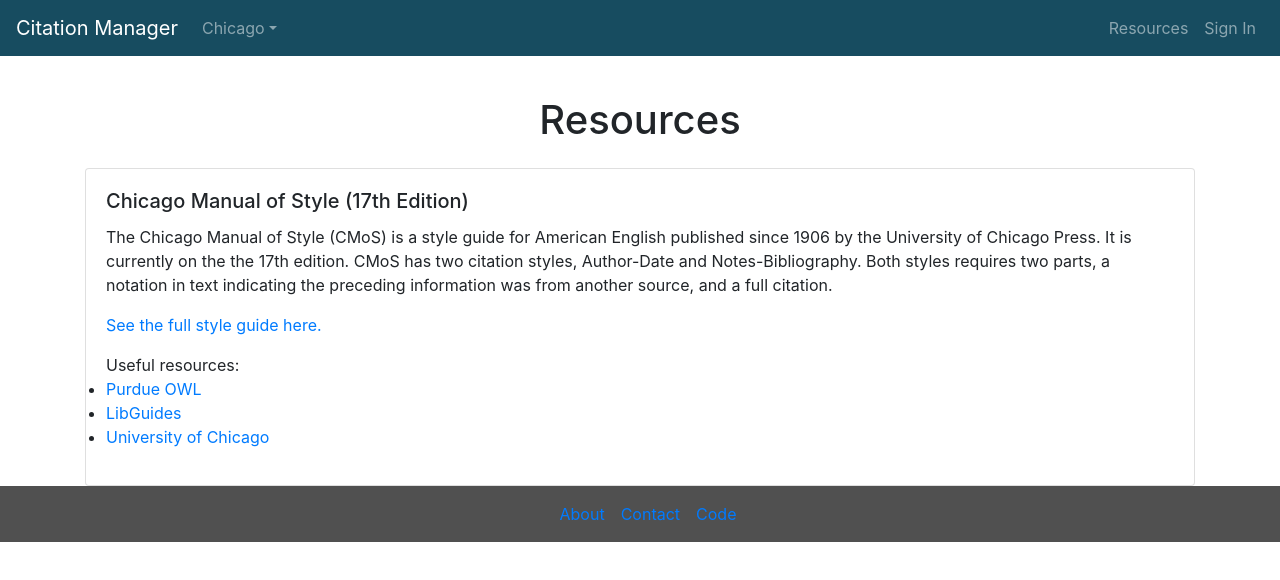
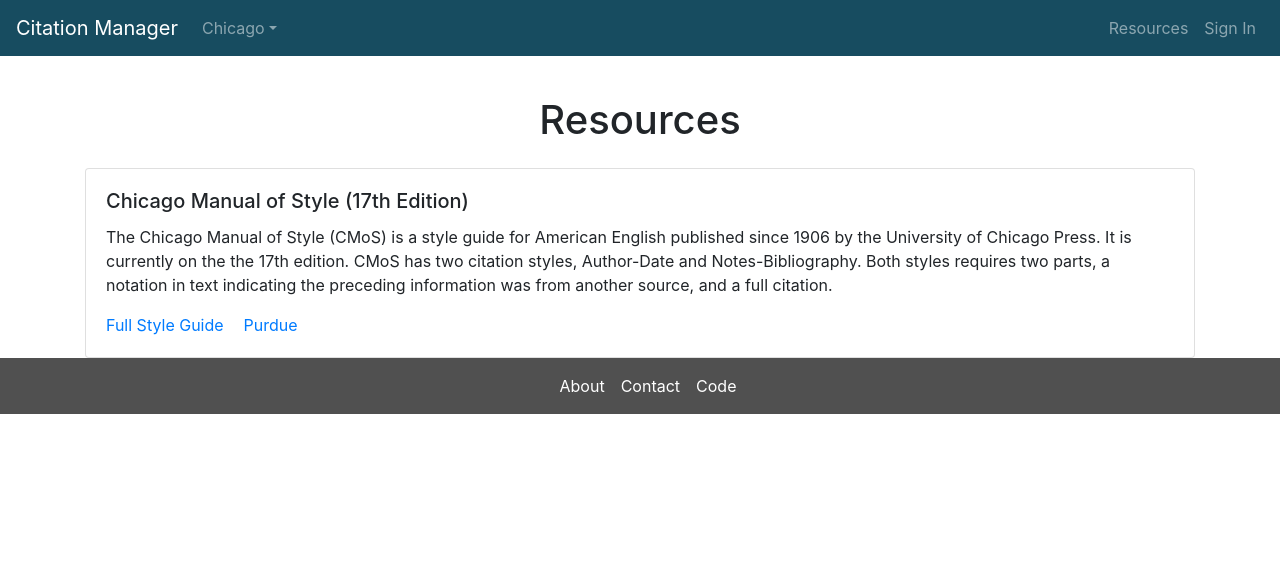
Before and after one commit to SoorajModi/Citation-Bot, a React (Create React App) app: page /resources in a window 1280 px wide. Shown: the top 580 px of the page. Built offline with nearby package versions, Linux system fonts and the light colour scheme.

Commit message:
CSS improvements

```diff
--- a/src/components/About.jsx
+++ b/src/components/About.jsx
@@ -8,27 +8,29 @@
       <h1 className="subpage-heading">About</h1>
       <div>
         <Card>
-          <Card>
-            <Card>
+          <div className="container">
             <Card.Title>Purpose</Card.Title>
             <Card.Text>
               The purpose of this website is to provide free and accurate citation generation for
               students working on projects utilizing Chicago Manual of Style (17th ed.).
             </Card.Text>
+          </div>
         </Card>
         <Card>
+          <div className="container">
             <Card.Title>Features</Card.Title>
             <Card.Text>
               Current features include generating note and bibliography citations for Books, Journals,
               Lectures, and Websites.
             </Card.Text>
+          </div>
         </Card>
         <Card>
+          <div className="container">
             <Card.Title>Upcoming Features</Card.Title>
             <Card.Text>Expanding sources to newspapers, recorded media, interviews, legal materials and more.</Card.Text>
             <Card.Text>Creating projects and saving citations for future use.</Card.Text>
-            </Card>
-          </Card>
+          </div>
         </Card>
       </div>
     </div>
--- a/src/components/Contact.jsx
+++ b/src/components/Contact.jsx
@@ -8,19 +8,23 @@
       <h1 className="subpage-heading">Contact</h1>
       <div>
         <Card>
-          <Card>
+          <div className="container">
             <Card.Title>Creator</Card.Title>
             <Card.Text>This site was created by Sooraj Modi</Card.Text>
-          </Card>
-          <Card>
+          </div>
+        </Card>
+        <Card>
+          <div className="container">
             <Card.Title>GitHub</Card.Title>
             <Card.Text>To submit issues, view the source code, or make improvements.</Card.Text>
             <Card.Link href="https://github.com/SoorajModi/Citation-Manager">Link</Card.Link>
-          </Card>
-          <Card>
+          </div>
+        </Card>
+        <Card>
+          <div className="container">
             <Card.Title>Contact Info</Card.Title>
             <Card.Text>Email: soorajmodi@hotmail.com</Card.Text>
-          </Card>
+          </div>
         </Card>
       </div>
     </div>
--- a/src/components/Resources.jsx
+++ b/src/components/Resources.jsx
@@ -11,36 +11,13 @@
           <Card.Body>
             <Card.Title>Chicago Manual of Style (17th Edition)</Card.Title>
             <Card.Text>
-              <p>
-                The Chicago Manual of Style (CMoS) is a style guide for American English published since
-                1906 by the
-                University of Chicago Press. It is currently on the the 17th edition. CMoS has two
-                citation styles,
-                Author-Date and Notes-Bibliography. Both styles requires two parts, a notation in text
-                indicating the
-                preceding information was from another source, and a full citation.
-              </p>
-
-              <p>
-                <a href="https://chicagomanualofstyle.org">See the full style guide here.</a>
-              </p>
-
-              <p>
-                Useful resources:
-                <ul>
-                  <li>
-                    <a href="https://owl.purdue.edu/owl/research_and_citation/chicago_manual_17th_edition">
-                      Purdue
-                      OWL
-                    </a>
-                  </li>
-                  <li><a href="https://libguides.tru.ca/chicago">LibGuides</a></li>
-                  <li>
-                    <a href="https://guides.lib.uchicago.edu/cite/chicago">University of Chicago</a>
-                  </li>
-                </ul>
-              </p>
+              The Chicago Manual of Style (CMoS) is a style guide for American English published since
+              1906 by the University of Chicago Press. It is currently on the the 17th edition. CMoS has two
+              citation styles, Author-Date and Notes-Bibliography. Both styles requires two parts, a notation in text
+              indicating the preceding information was from another source, and a full citation.
             </Card.Text>
+            <Card.Link href="https://chicagomanualofstyle.org">Full Style Guide</Card.Link>
+            <Card.Link href="https://owl.purdue.edu/owl/research_and_citation/chicago_manual_17th_edition">Purdue</Card.Link>
           </Card.Body>
         </Card>
       </div>
--- a/src/css/footer.css
+++ b/src/css/footer.css
@@ -15,3 +15,16 @@
     color: white;
     padding-left:1rem;
 }
+
+footer a {
+    color: white;
+}
+
+footer a:hover {
+    color: white;
+    text-decoration: none;
+}
+
+footer a:visited {
+    color: white;
+}
```
Lines whose indentation alone changed are shown as unchanged.
